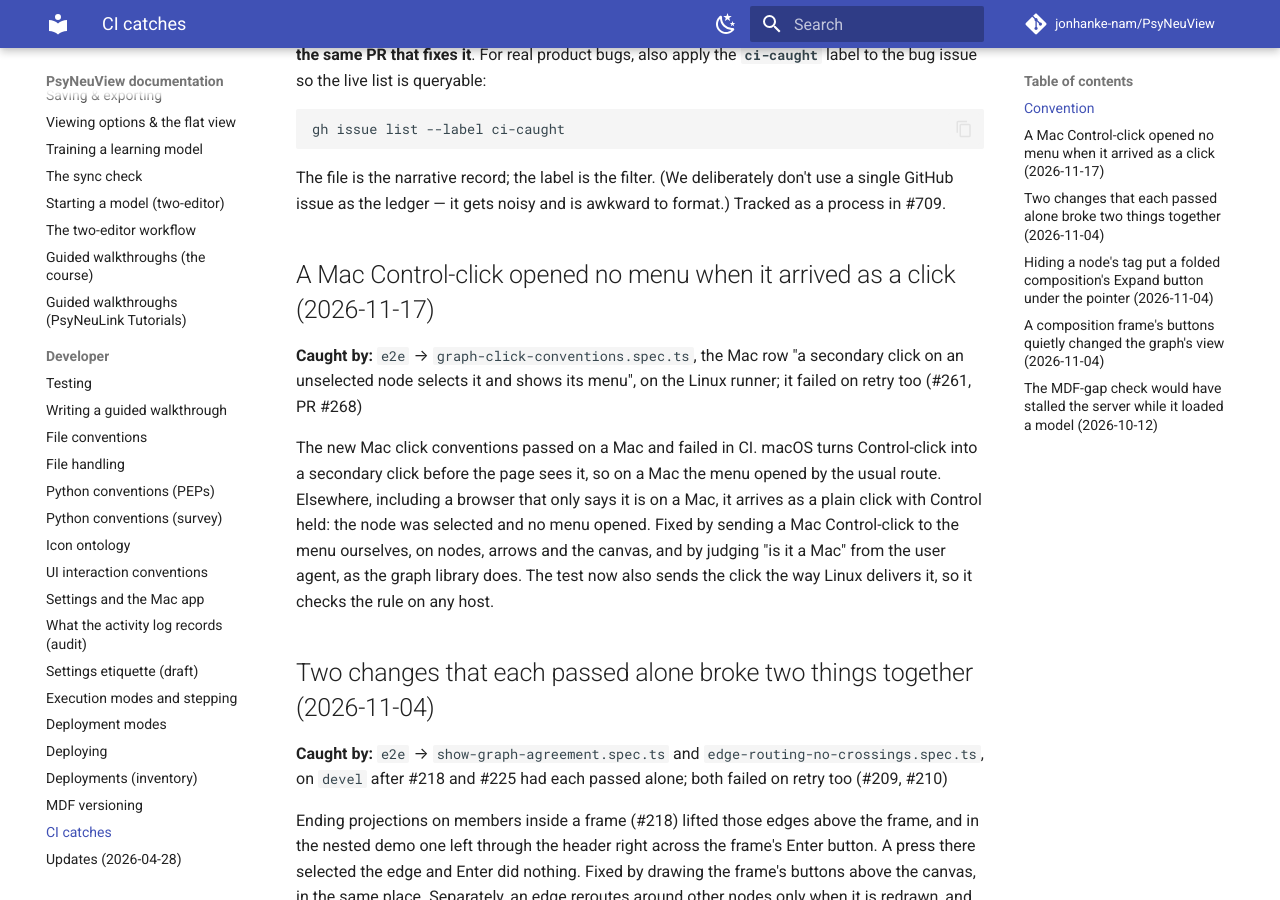
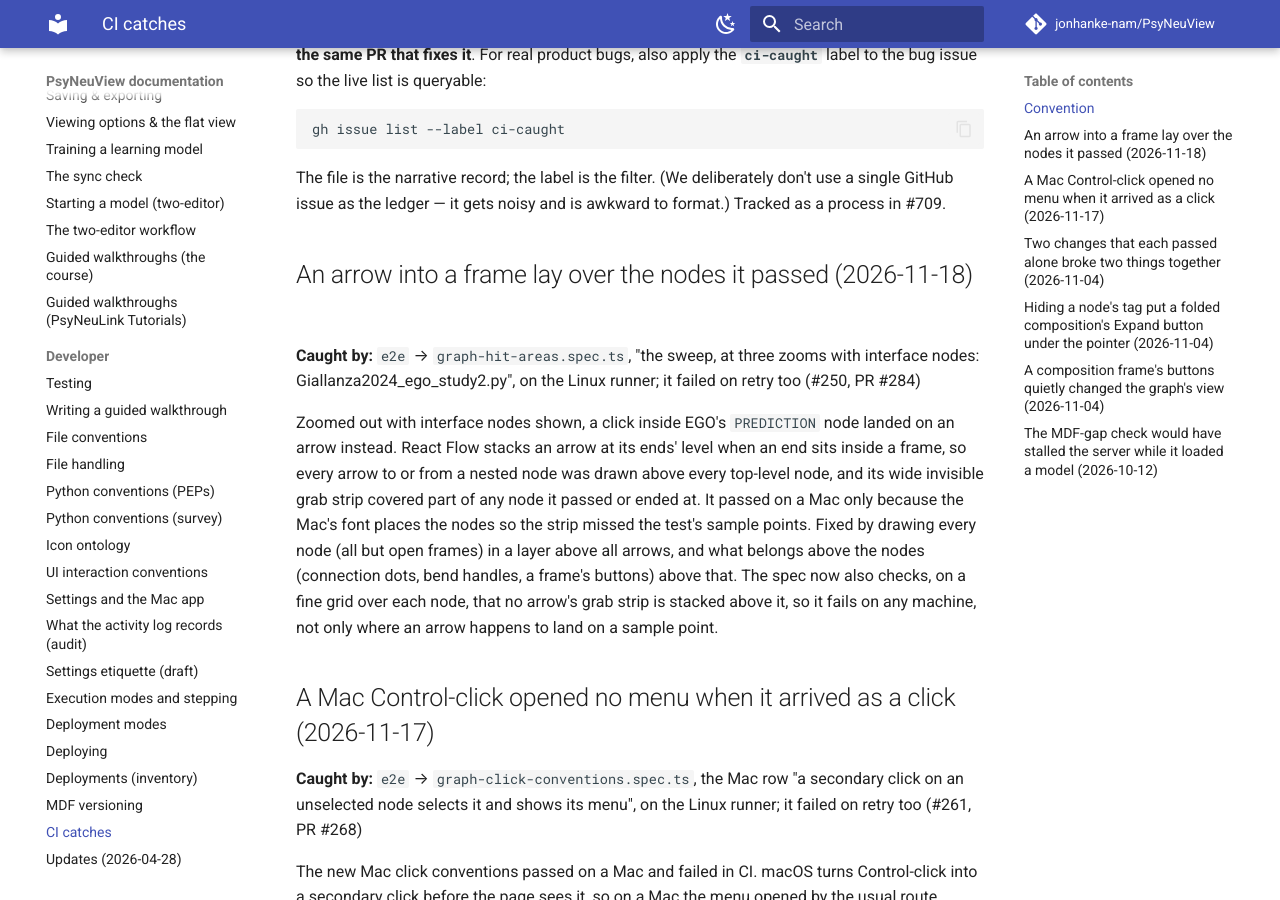
Before and after one commit to jonhanke-nam/PsyNeuView, an MkDocs documentation site: the page built from docs/ci/catches.md, in a window 1280 px wide and 900 px high, scrolled down 414 px. Built offline with MkDocs 1.6.1 and Material for MkDocs 9.7.7, drawn with Linux system fonts in a browser that asks for light colours; comment, search, counter and statistics services are not loaded.

Commit message:
CI catches: an arrow into a frame lay over the nodes it passed (#250)
Co-Authored-By: Claude Opus 5.5 <noreply@anthropic.com>

```diff
--- a/docs/ci/catches.md
+++ b/docs/ci/catches.md
@@ -20,6 +20,24 @@ gh issue list --label ci-caught
 The file is the narrative record; the label is the filter. (We deliberately
 don't use a single GitHub issue as the ledger — it gets noisy and is awkward to
 format.) Tracked as a process in #709.
+
+## An arrow into a frame lay over the nodes it passed (2026-11-18)
+
+**Caught by:** `e2e` → `graph-hit-areas.spec.ts`, "the sweep, at three zooms
+with interface nodes: Giallanza2024_ego_study2.py", on the Linux runner; it
+failed on retry too (#250, PR #284)
+
+Zoomed out with interface nodes shown, a click inside EGO's `PREDICTION` node
+landed on an arrow instead. React Flow stacks an arrow at its ends' level when
+an end sits inside a frame, so every arrow to or from a nested node was drawn
+above every top-level node, and its wide invisible grab strip covered part of
+any node it passed or ended at. It passed on a Mac only because the Mac's font
+places the nodes so the strip missed the test's sample points. Fixed by drawing
+every node (all but open frames) in a layer above all arrows, and what belongs
+above the nodes (connection dots, bend handles, a frame's buttons) above that.
+The spec now also checks, on a fine grid over each node, that no arrow's grab
+strip is stacked above it, so it fails on any machine, not only where an arrow
+happens to land on a sample point.
 
 
 ## A Mac Control-click opened no menu when it arrived as a click (2026-11-17)
```
